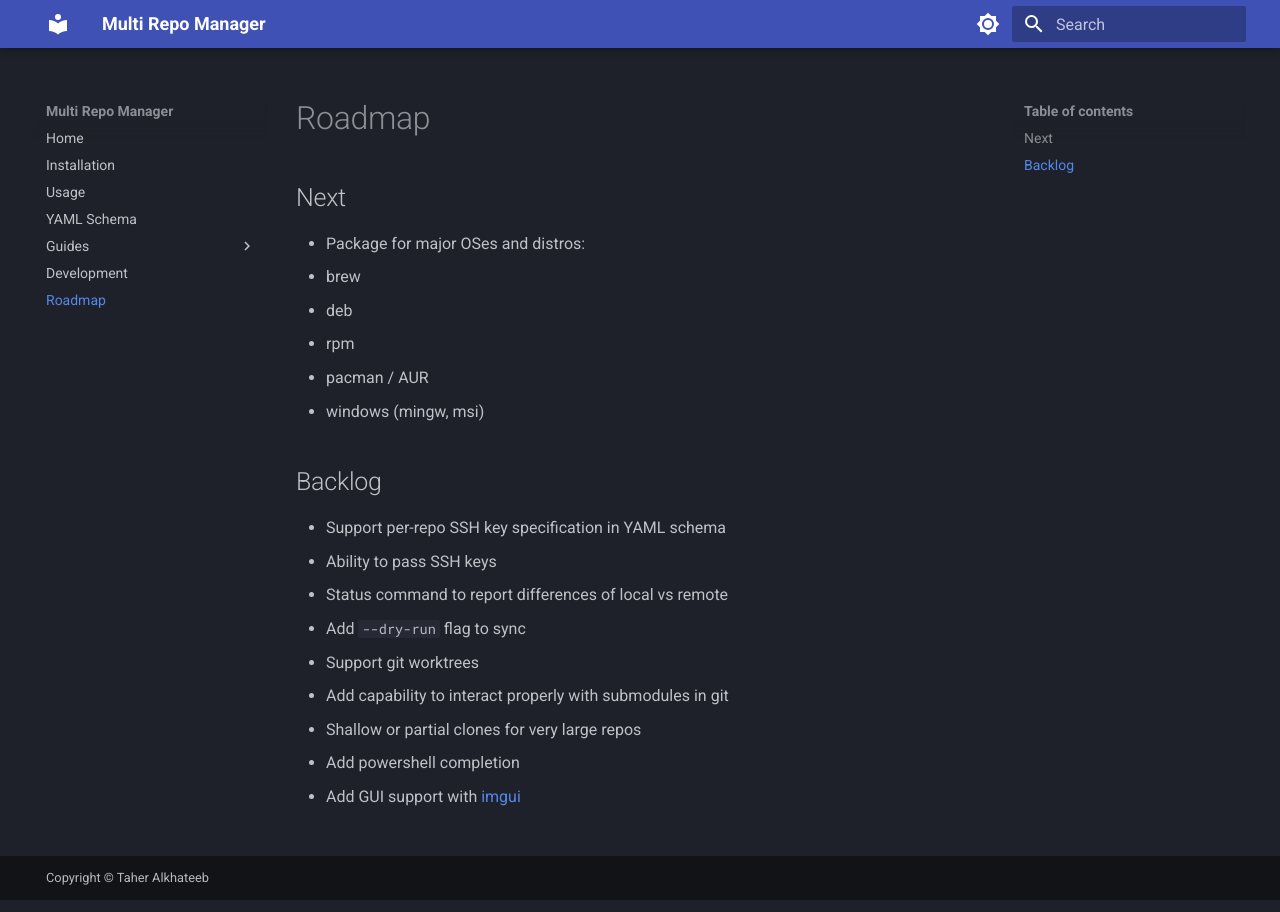
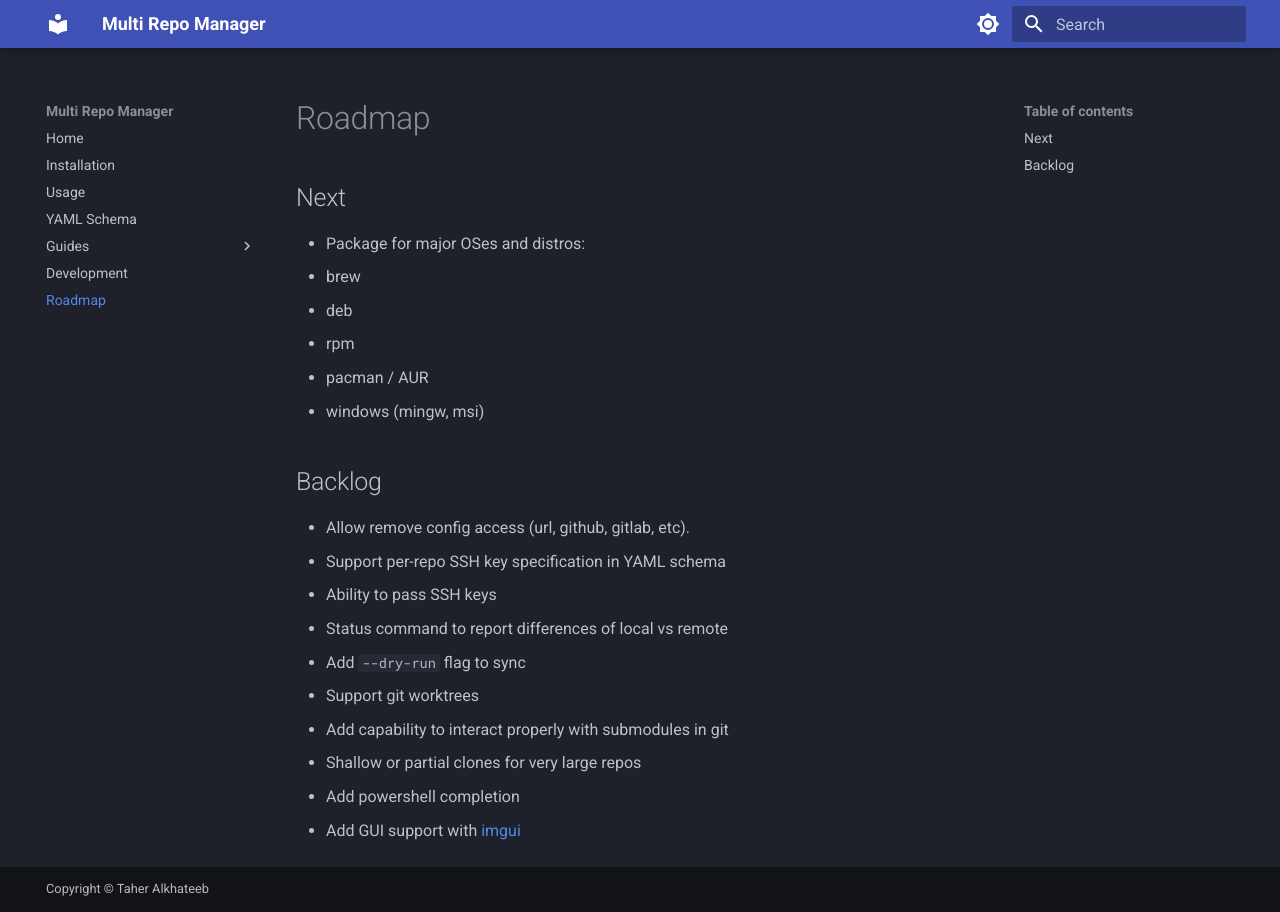
Before and after one commit to pythys/multi-repo-manager, an MkDocs documentation site: the page built from docs/roadmap.md, in a window 1280 px wide. Built offline with MkDocs 1.6.1 and Material for MkDocs 9.7.7, drawn with Linux system fonts in a browser that asks for light colours.

Commit message:
allow remote access

```diff
--- a/docs/roadmap.md
+++ b/docs/roadmap.md
@@ -11,6 +11,7 @@
 
 ## Backlog
 
+- Allow remove config access (url, github, gitlab, etc).
 - Support per-repo SSH key specification in YAML schema
 - Ability to pass SSH keys
 - Status command to report differences of local vs remote
```
